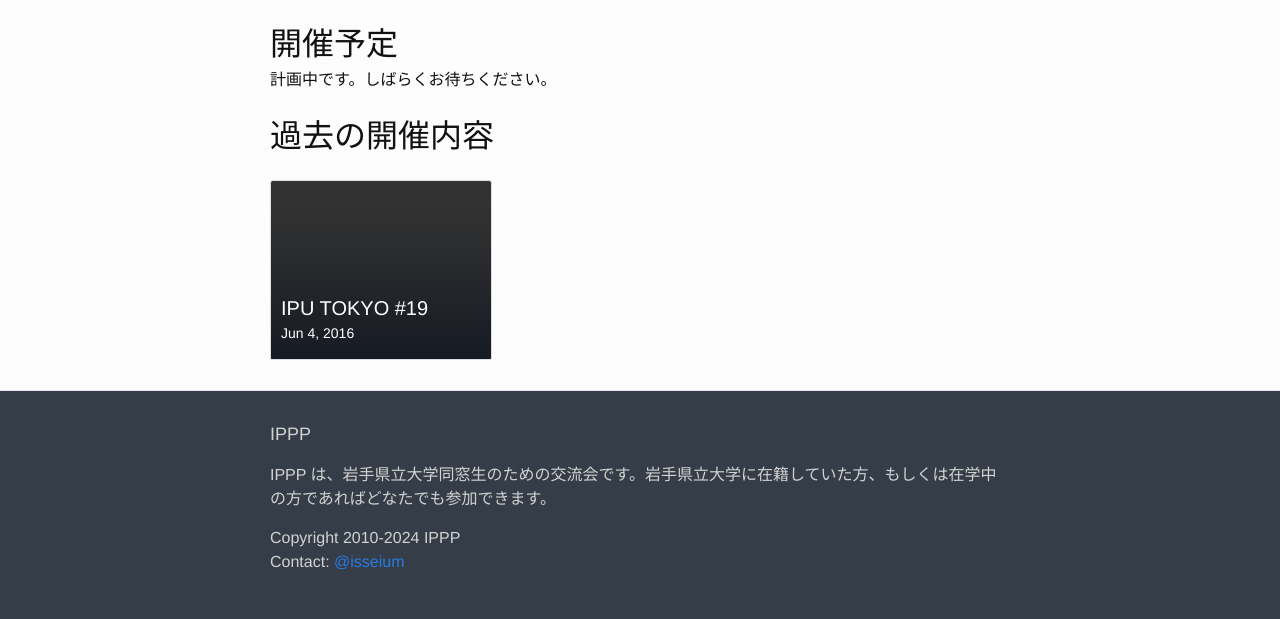
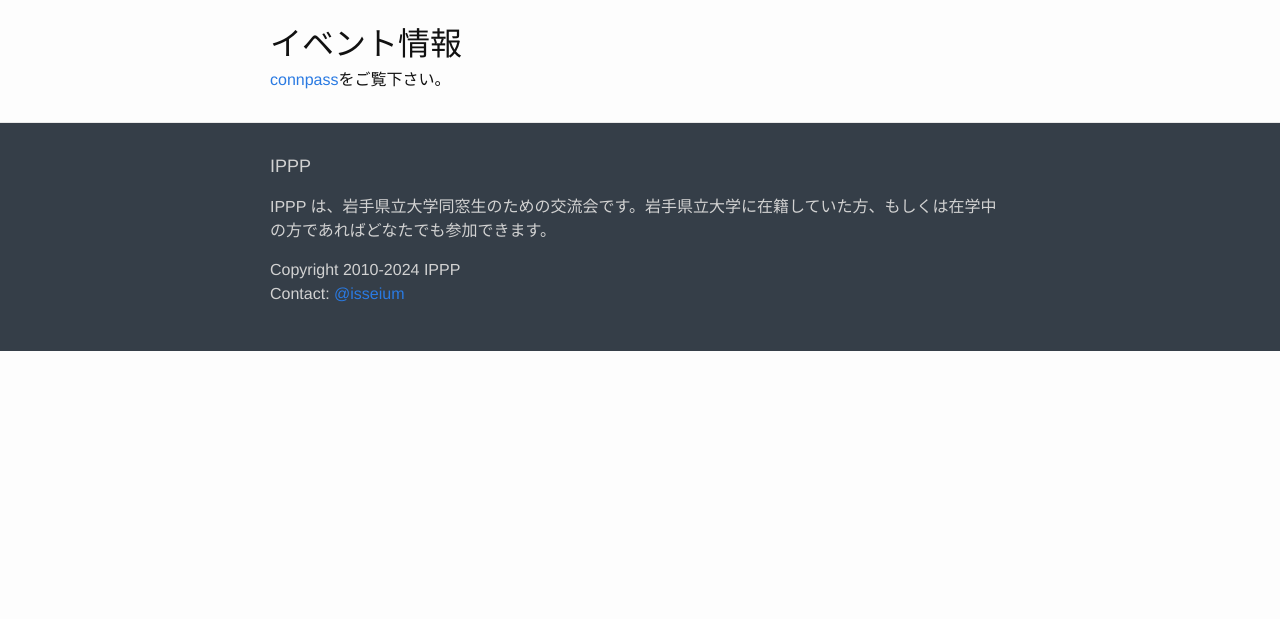
Before and after one commit to isseium/ipu.tokyo, a Jekyll site: the page built from index.html, in a window 1280 px wide. Shown: the part 383-1002 px from the top of the page. Built offline with Jekyll 4.4.1, drawn with Linux system fonts in a browser that asks for light colours; after the commit the page ends 900 px from its top, so only the background shows below that.

Commit message:
TOP改修

```diff
--- a/index.html
+++ b/index.html
@@ -11,55 +11,9 @@ cover: 'http://www.abisolutions.org.uk/website/images/ConferencesHR.jpg'
 
     <div class="clearfix">
 
-      <h1 class="event-time-heading fix-top">開催予定</h1>
+      <h1 class="event-time-heading fix-top">イベント情報</h1>
 
-      計画中です。しばらくお待ちください。
-      {% for post in site.posts reversed %}
-
-        {% capture blogDate %}{{post.date | date: '%s' }}{% endcapture %}
-
-        {% if blogDate >= currentDate %}
-
-          <a href="{{ post.url | prepend: site.baseurl }}">
-            {% if post.cover %}
-            <div class="event-sqaure" style="background-image:url({{post.cover}});">
-            {% else %}
-            <div class="event-sqaure" style="background-image:url(http://evento.io/img/cover.jpg);">
-            {% endif %}
-              <h2>{{ post.title }} <span>{{ post.date | date: "%b %-d, %Y" }}</span></h2>
-               <div class='event-square-overlay'></div>
-            </div>
-
-          </a>
-
-        {% endif %}
-
-      {% endfor %}
-    </div>
-    <div class="clearfix">
-
-      <h1 class="event-time-heading">過去の開催内容</h1>
-      {% for post in site.posts %}
-
-        {% capture blogDate %}{{post.date | date: '%s' }}{% endcapture %}
-
-        {% if blogDate < currentDate %}
-
-          <a href="{{ post.url | prepend: site.baseurl }}">
-            {% if post.cover %}
-            <div class="event-sqaure" style="background-image:url({{post.cover}});">
-            {% else %}
-            <div class="event-sqaure" style="background-image:url(http://app-beacon.com/wp-content/uploads/2015/05/events.jpg);">
-            {% endif %}
-              <h2>{{ post.title }} <span>{{ post.date | date: "%b %-d, %Y" }}</span></h2>
-              <div class='event-square-overlay'></div>
-            </div>
-
-          </a>
-
-        {% endif %}
-
-      {% endfor %}
+      <a href="https://iputokyo.connpass.com/">connpass</a>をご覧下さい。
     </div>
 
 </div>
```
